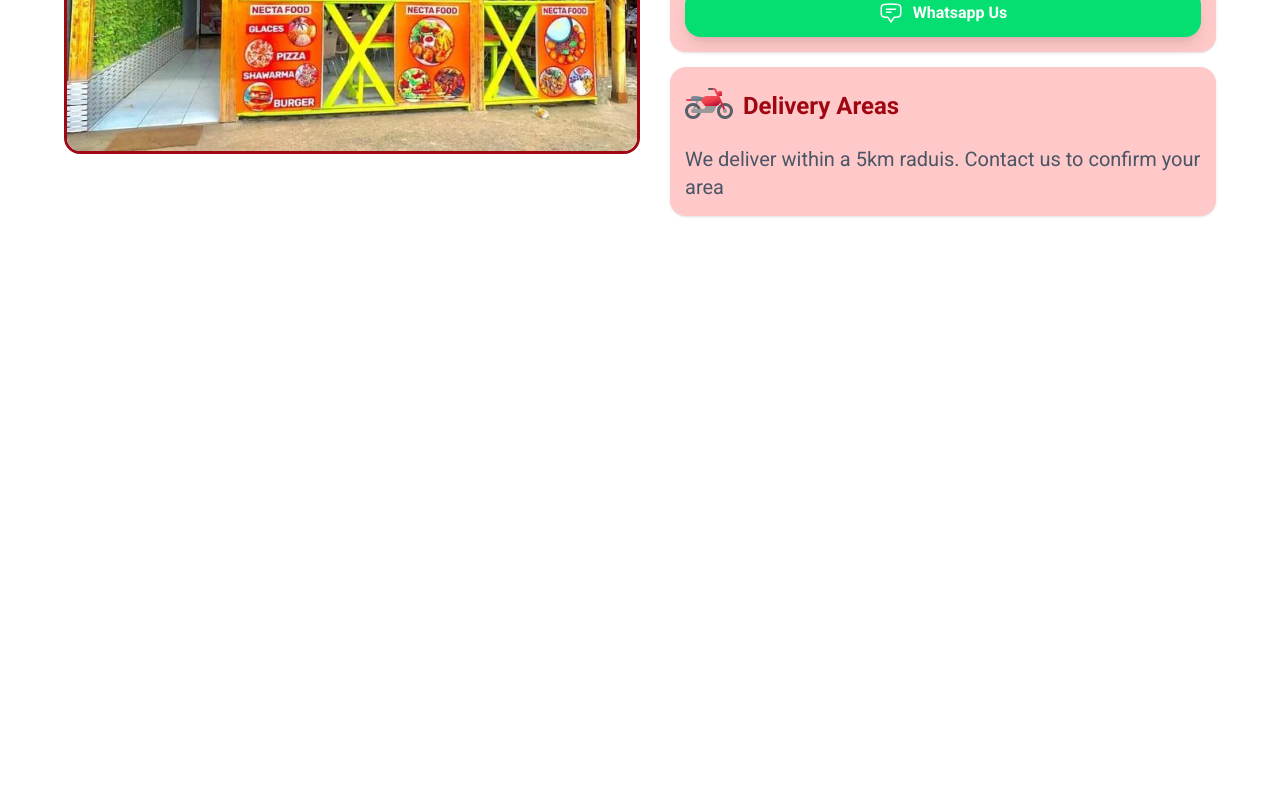
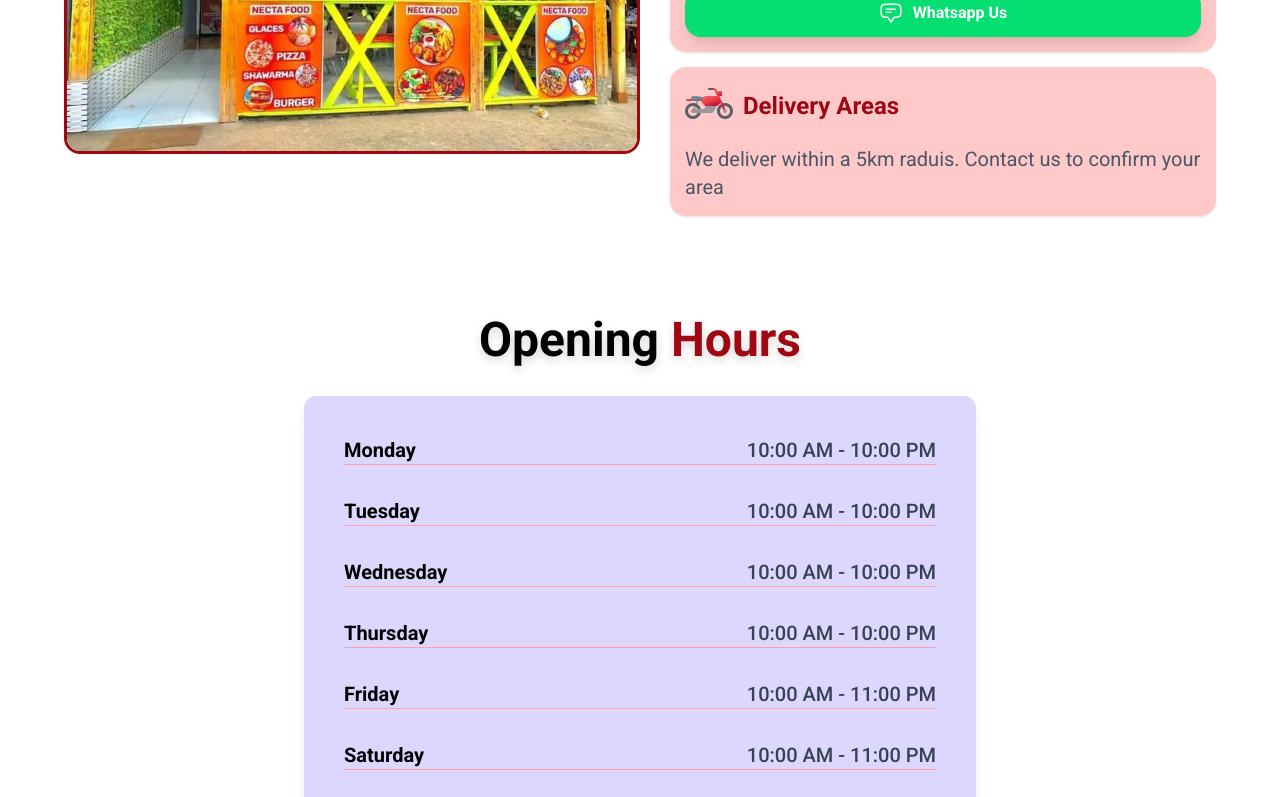
Before and after one commit to Ninja-CMR/Necta-food, a Vue app: page / in a window 1280 px wide. Shown: the part 3208-4005 px from the top of the page. Before the commit the page ends 3464 px from the top, so only its background shows below. Built offline with nearby package versions, Linux system fonts and the light colour scheme.

Commit message:
création de la section tableau horaire

```diff
--- a/src/App.vue
+++ b/src/App.vue
@@ -5,6 +5,7 @@
 import fullMenu from './view/fullMenu.vue'
 import About from './view/About.vue'
 import findUs from './view/findUs.vue'
+import openingHours from './view/openingHours.vue'
 </script>
 
 <template>
@@ -14,6 +15,7 @@
   <fullMenu/>
   <About/>
   <findUs/>
+  <openingHours/>
 </template>
 
 <style scoped>
--- a/src/components/Header.vue
+++ b/src/components/Header.vue
@@ -12,7 +12,7 @@
       <nav class="hidden md:flex flex-row justify-around gap-5 bg-white p-5 font-bold">
         <a href="#home">Home</a>
         <a href="#about">About</a>
-        <a href="#location">Location</a>
+        <a href="#find-us">Location</a>
         <a href="#contact">Contact</a>
       </nav>
       <button class="hidden md:block bg-red-800 px-5 py-3 text-white rounded-full font-bold">Order Now</button>
--- a/src/components/features/featuresDishes.vue
+++ b/src/components/features/featuresDishes.vue
@@ -7,7 +7,7 @@
 </script>
 
 <template>
-  <section id="about" class="py-16 px-4 bg-gray-50">
+  <section class="py-16 px-4 bg-gray-50">
     <h1 class="text-4xl md:text-5xl font-bold mb-5 text-center text-red-800 drop-shadow-lg">
       Featured Dishes
     </h1>
--- a/src/view/About.vue
+++ b/src/view/About.vue
@@ -3,7 +3,7 @@
 </script>
 
 <template>
-  <div class="mt-[55px]">
+  <div id="about" class="mt-[55px]">
 
     <div class="flex flex-col md:flex-row gap-[30px] justify-center m-4 md:m-10 md:mx-auto md:max-w-6xl">
 
--- a/src/view/Hero.vue
+++ b/src/view/Hero.vue
@@ -25,14 +25,14 @@
       </p>
       <div class="flex flex-col  sm:flex-row gap-4 sm:gap-6">
         <a
-            href="#"
+            href="#find-us"
             class="flex items-center justify-center gap-2 bg-red-700 hover:bg-red-600 px-6 py-3 rounded-3xl text-lg font-semibold transition-all duration-300"
         >
           <img src="../assets/Icon/icons8-whatsapp-48.png" class="w-[32px]" />
           Order via WhatsApp
         </a>
         <a
-            href="#"
+            href="#full-menu"
             class="flex items-center gap-2 justify-center bg-orange-600 hover:bg-orange-500 px-6 py-3 rounded-3xl text-lg font-semibold transition-all duration-300"
         >
           <img src="../assets/Icon/icons8-burger-48.png" class="w-[32px]" />
--- a/src/view/findUs.vue
+++ b/src/view/findUs.vue
@@ -7,7 +7,8 @@
 </script>
 
 <template>
-    <div class="mt-[100px]">
+  <section id="find-us">
+    <div class="mt-[100px] mb-[100px]">
       <h1 class="text-4xl md:text-5xl font-bold mb-5 text-center text-red-800 drop-shadow-lg">
         Find <span class="text-black">Us</span>
       </h1>
@@ -52,6 +53,7 @@
         </div>
       </div>
     </div>
+  </section>
 </template>
 
 <style scoped>
--- a/src/view/fullMenu.vue
+++ b/src/view/fullMenu.vue
@@ -3,11 +3,13 @@
   </script>
 
   <template>
+    <section id="full-menu">
       <h1 class="text-4xl md:text-5xl font-bold mb-5 text-center text-red-800 drop-shadow-lg">
         Full Menu
       </h1>
       <p class="text-center text-xl md:text-2xl mb-12 text-gray-600">Explore all our delicious offerings</p>
       <accordeonMenu/>
+    </section>
 </template>
 
 <style scoped>
--- /dev/null
+++ b/src/view/openingHours.vue
@@ -0,0 +1,44 @@
+<script setup lang="ts">
+// Création d'une structure de données simple pour la réutilisabilité et la clarté
+const openingHours = [
+  { day: 'Monday', hours: '10:00 AM - 10:00 PM' },
+  { day: 'Tuesday', hours: '10:00 AM - 10:00 PM' },
+  { day: 'Wednesday', hours: '10:00 AM - 10:00 PM' },
+  { day: 'Thursday', hours: '10:00 AM - 10:00 PM' },
+  { day: 'Friday', hours: '10:00 AM - 11:00 PM' },
+  { day: 'Saturday', hours: '10:00 AM - 11:00 PM' },
+  { day: 'Sunday', hours: '11:00 AM - 09:00 PM' },
+];
+</script>
+
+<template>
+  <div class="mb-10">
+    <h1 class="text-4xl md:text-5xl font-bold mb-8 text-center text-black drop-shadow-lg">
+      Opening <span class="text-red-800">Hours</span>
+    </h1>
+
+    <div class="bg-violet-200 p-6 md:p-10 mx-4 max-w-xl lg:max-w-2xl rounded-xl shadow-lg mx-auto">
+
+      <ul class="space-y-4 divide-y divide-red-300">
+
+        <li
+            v-for="(item, index) in openingHours"
+            :key="item.day"
+            :class="['flex justify-between items-center text-lg md:text-xl', { 'pt-4': index > 0 }]"
+        >
+          <h3 class="font-bold text-black flex-1">
+            {{ item.day }}
+          </h3>
+
+          <p class="text-gray-700 font-medium">
+            {{ item.hours }}
+          </p>
+        </li>
+      </ul>
+
+    </div>
+  </div>
+</template>
+
+<style scoped>
+</style>
```
Lines whose indentation alone changed are shown as unchanged.
